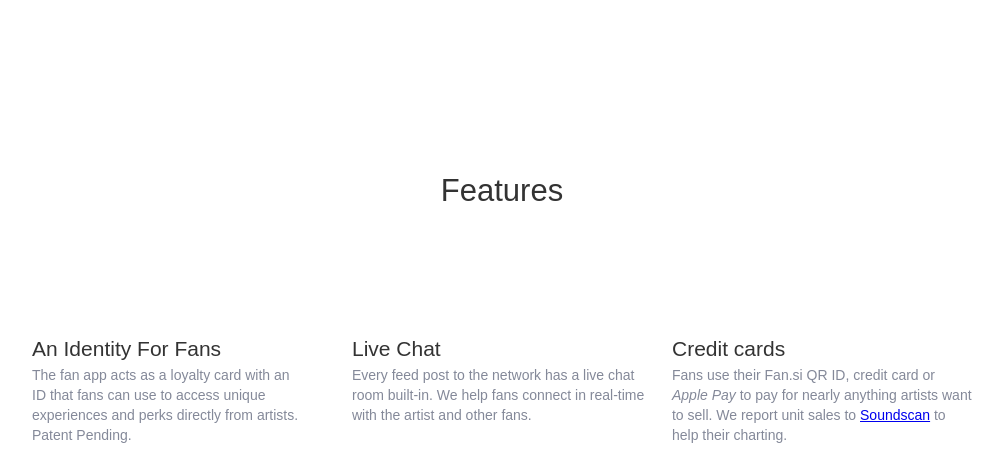
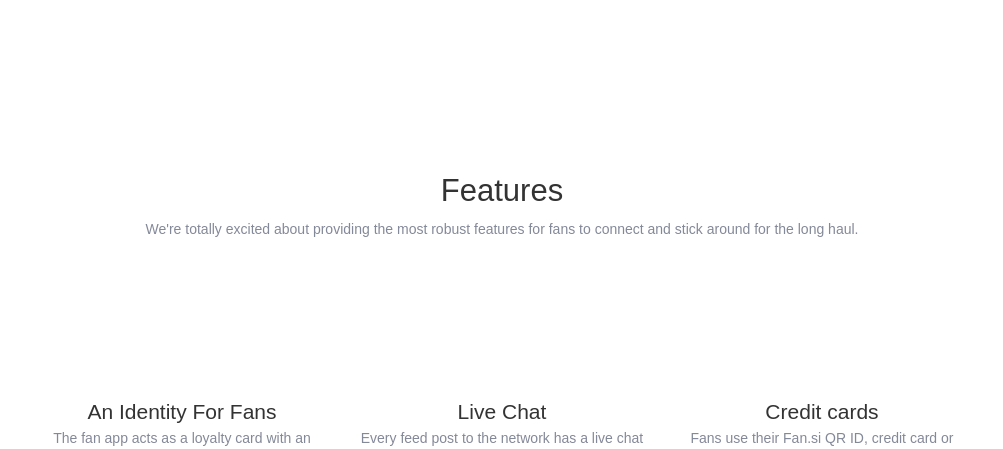
Before and after one commit to fan-si/fansi-enterprise, a plain HTML site: page index.html in a window 1280 px wide. Shown: the part 5027-5476 px from the top of the page, without its empty margins (138-1141 px from the left). Drawn offline with nearby package versions, Linux system fonts and the light colour scheme; a script that the page names is missing.

Commit message:
entered and fixed features

```diff
--- a/index.html
+++ b/index.html
@@ -149,10 +149,11 @@
       </div><a href="https://itunes.apple.com/ca/app/fan.si-capture/id958694806?mt=8" target="_blank" class="button">GET IT NOW</a>
     </div>
   </div>
-    <div id="process" class="w-section section priority">
+    <div id="process" class="w-section section priority centered">
     <div class="w-container container">
       <div class="text-hero">
         <h2 class="section-title">Features</h2>
+        <p class="section-subtitle">We're totally excited about providing the most robust features for fans to connect and stick around for the long haul.</p>
       </div>
       <div class="w-row">
         <div data-ix="feature" class="w-col w-col-4 column features"><img width="105" src="images/badge in.gif" class="featureicon">
```
